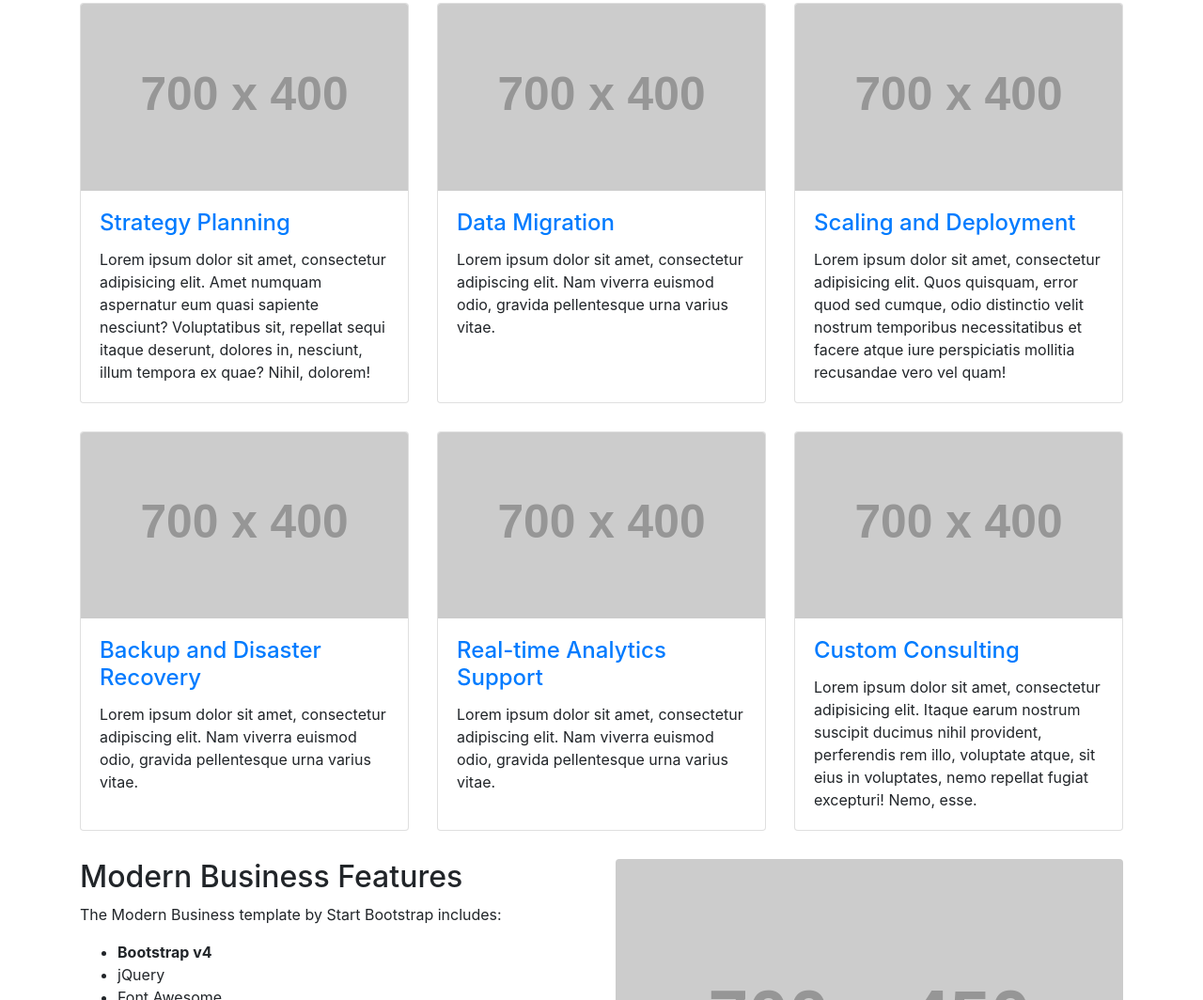
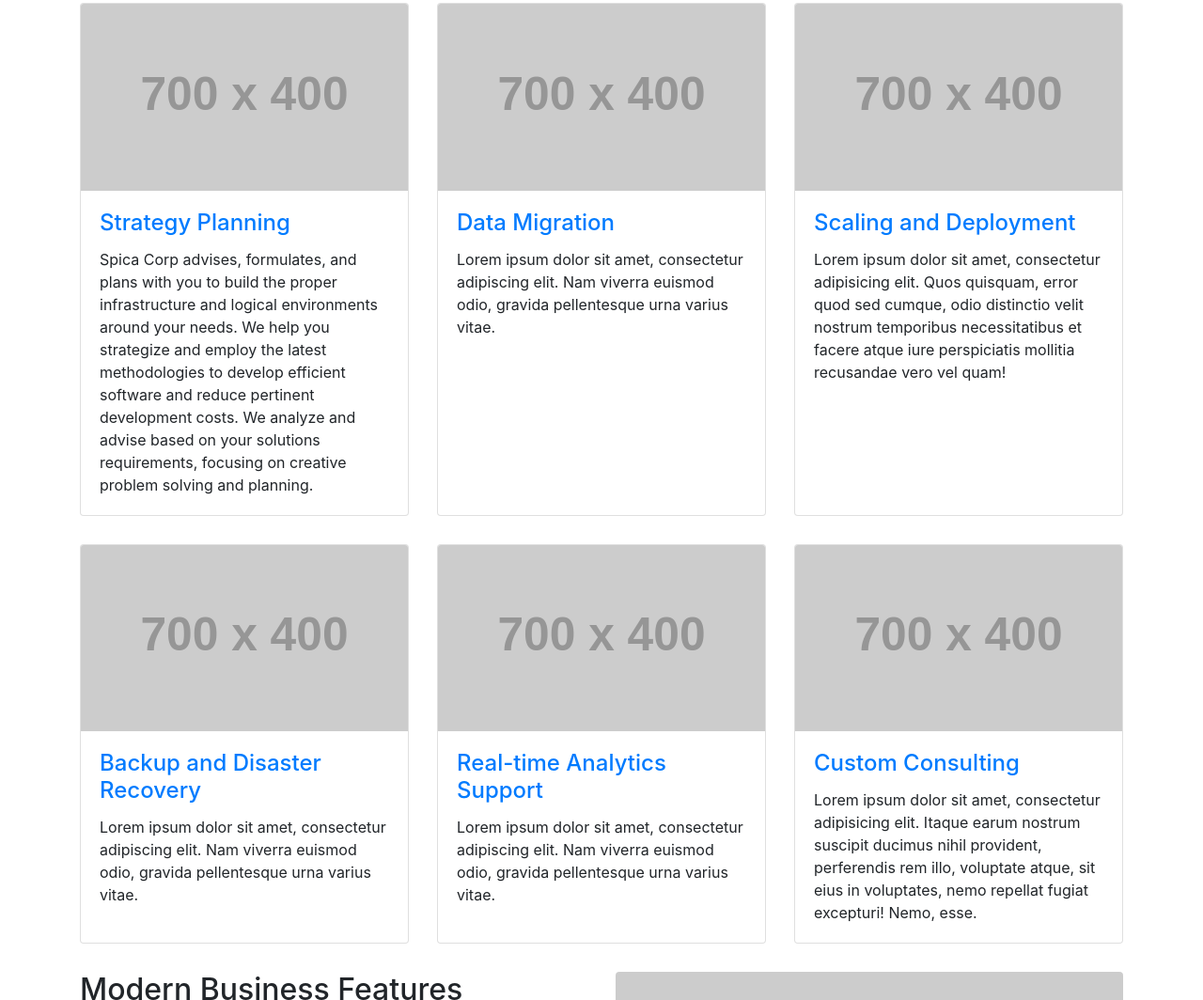
Before and after one commit to te7as/spica-site, a website: page index.html in a window 1280 px wide. Shown: the part 1239-2303 px from the top of the page at 94% size. Drawn offline with Linux system fonts and the light colour scheme; placeholder pictures from the web are drawn by us.

Commit message:
Strategy description

```diff
--- a/index.html
+++ b/index.html
@@ -172,7 +172,7 @@
               <h4 class="card-title">
                 <a href="#">Strategy Planning</a>
               </h4>
-              <p class="card-text">Lorem ipsum dolor sit amet, consectetur adipisicing elit. Amet numquam aspernatur eum quasi sapiente nesciunt? Voluptatibus sit, repellat sequi itaque deserunt, dolores in, nesciunt, illum tempora ex quae? Nihil, dolorem!</p>
+              <p class="card-text">Spica Corp advises, formulates, and plans with you to build the proper infrastructure and logical environments around your needs. We help you strategize and employ the latest methodologies to develop efficient software and reduce pertinent development costs. We analyze and advise based on your solutions requirements, focusing on creative problem solving and planning.</p>
             </div>
           </div>
         </div>
```
